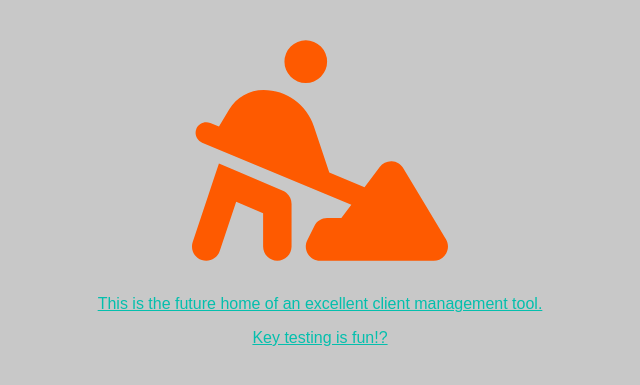
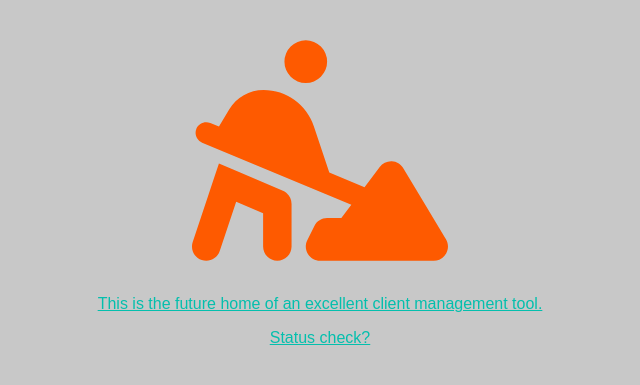
Before and after one commit to cnickscofield21/test-repo, a plain HTML site: page index.html in a window 1280 px wide. Shown: the part 61-446 px from the top of the page, without its empty margins (320-960 px from the left). Drawn offline with Linux system fonts and the light colour scheme.

Commit message:
Key testing

```diff
--- a/index.html
+++ b/index.html
@@ -20,6 +20,6 @@
   <h1>Coming Soon</h1>
   <svg xmlns="http://www.w3.org/2000/svg" height="256" width="256" viewBox="0 0 576 512"><!--! Font Awesome Pro 6.4.0 by @fontawesome - https://fontawesome.com License - https://fontawesome.com/license (Commercial License) Copyright 2023 Fonticons, Inc. --><path d="M208 64a48 48 0 1 1 96 0 48 48 0 1 1 -96 0zM9.8 214.8c5.1-12.2 19.1-18 31.4-12.9L60.7 210l22.9-38.1C99.9 144.6 129.3 128 161 128c51.4 0 97 32.9 113.3 81.7l34.6 103.7 79.3 33.1 34.2-45.6c6.4-8.5 16.6-13.3 27.2-12.8s20.3 6.4 25.8 15.5l96 160c5.9 9.9 6.1 22.2 .4 32.2s-16.3 16.2-27.8 16.2H288c-11.1 0-21.4-5.7-27.2-15.2s-6.4-21.2-1.4-31.1l16-32c5.4-10.8 16.5-17.7 28.6-17.7h32l22.5-30L22.8 246.2c-12.2-5.1-18-19.1-12.9-31.4zm82.8 91.8l112 48c11.8 5 19.4 16.6 19.4 29.4v96c0 17.7-14.3 32-32 32s-32-14.3-32-32V405.1l-60.6-26-37 111c-5.6 16.8-23.7 25.8-40.5 20.2S-3.9 486.6 1.6 469.9l48-144 11-33 32 13.7z"/></svg>
   <p>This is the future home of an excellent client management tool.</p>
-  <p>Key testing is fun!?</p>
+  <p>Status check?</p>
 </body>
 </html>
```
